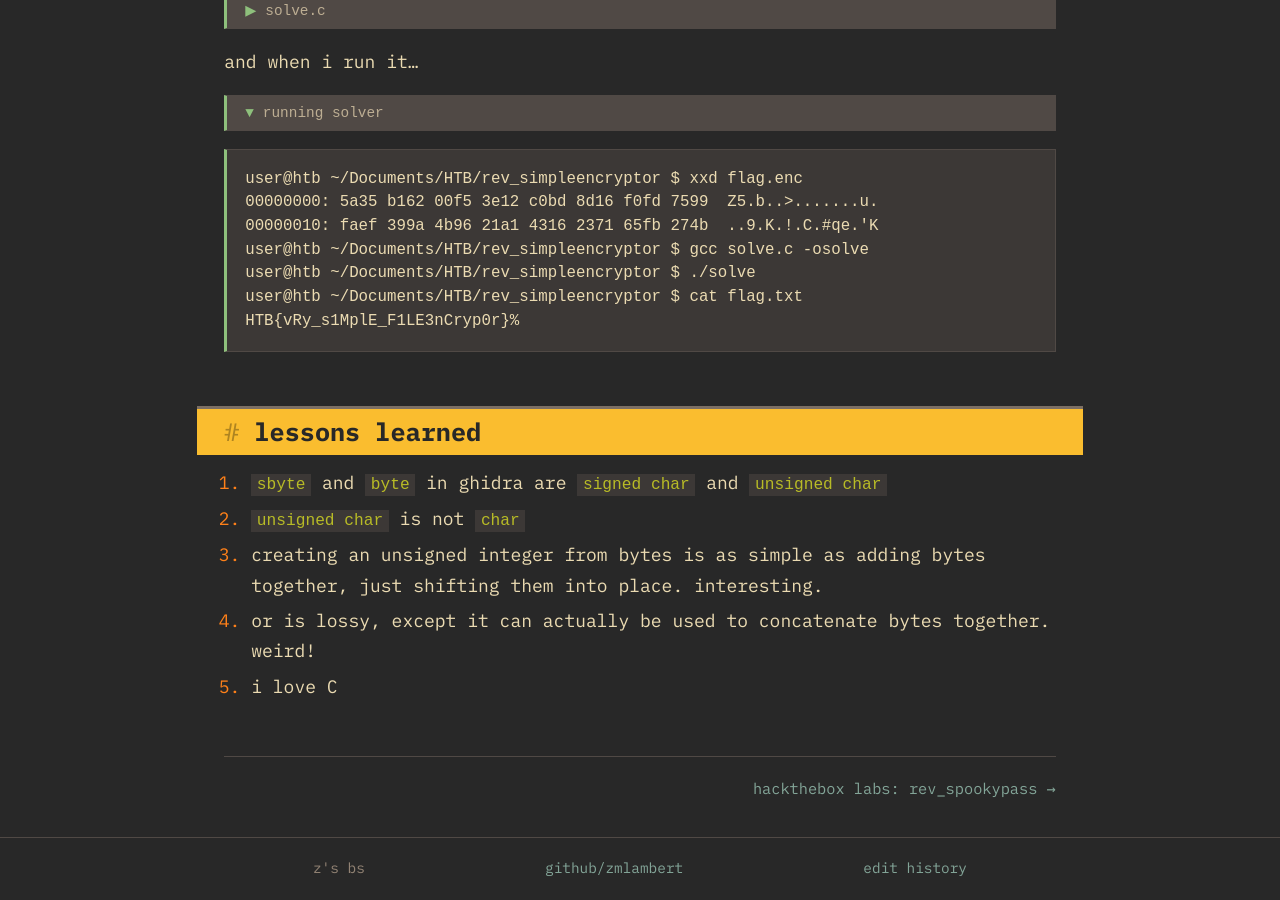
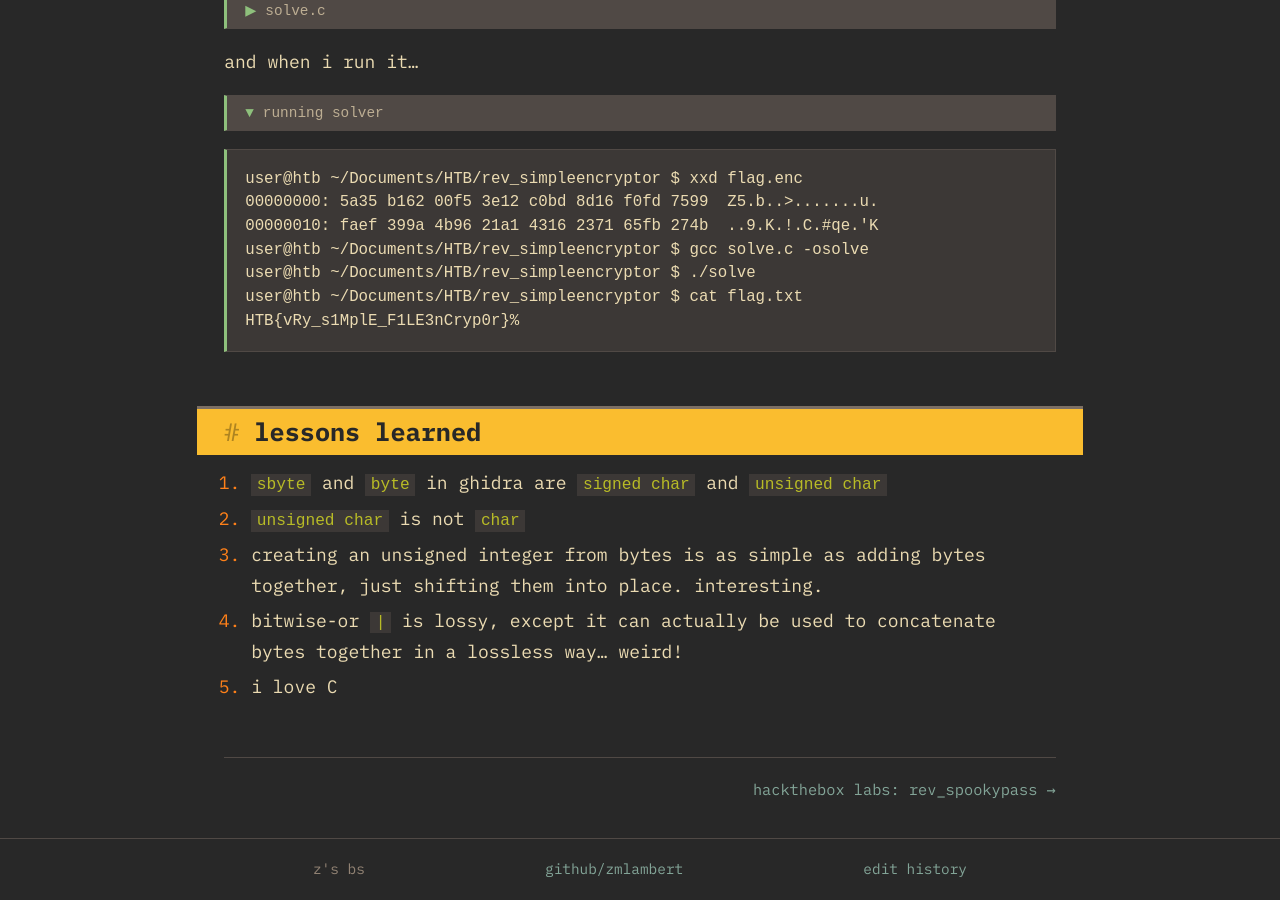
Before and after one commit to zmlambert/zmlambert.github.io, a Jekyll site: the page built from _posts/2026-05-01-htb-labs-simpleencryptor.md, in a window 1280 px wide and 900 px high, scrolled down 3391 px. Built offline with Jekyll 4.4.1, drawn with Linux system fonts in a browser that asks for light colours; the table of contents is made by our own code.

Commit message:
clarify about bitwise-or

```diff
--- a/_posts/2026-05-01-htb-labs-simpleencryptor.md
+++ b/_posts/2026-05-01-htb-labs-simpleencryptor.md
@@ -279,5 +279,5 @@ HTB{vRy_s1MplE_F1LE3nCryp0r}%
 1. `sbyte` and `byte` in ghidra are `signed char` and `unsigned char`
 2. `unsigned char` is not `char`
 3. creating an unsigned integer from bytes is as simple as adding bytes together, just shifting them into place. interesting.
-4. or is lossy, except it can actually be used to concatenate bytes together. weird!
+4. bitwise-or `|` is lossy, except it can actually be used to concatenate bytes together in a lossless way... weird!
 5. i love C
```
